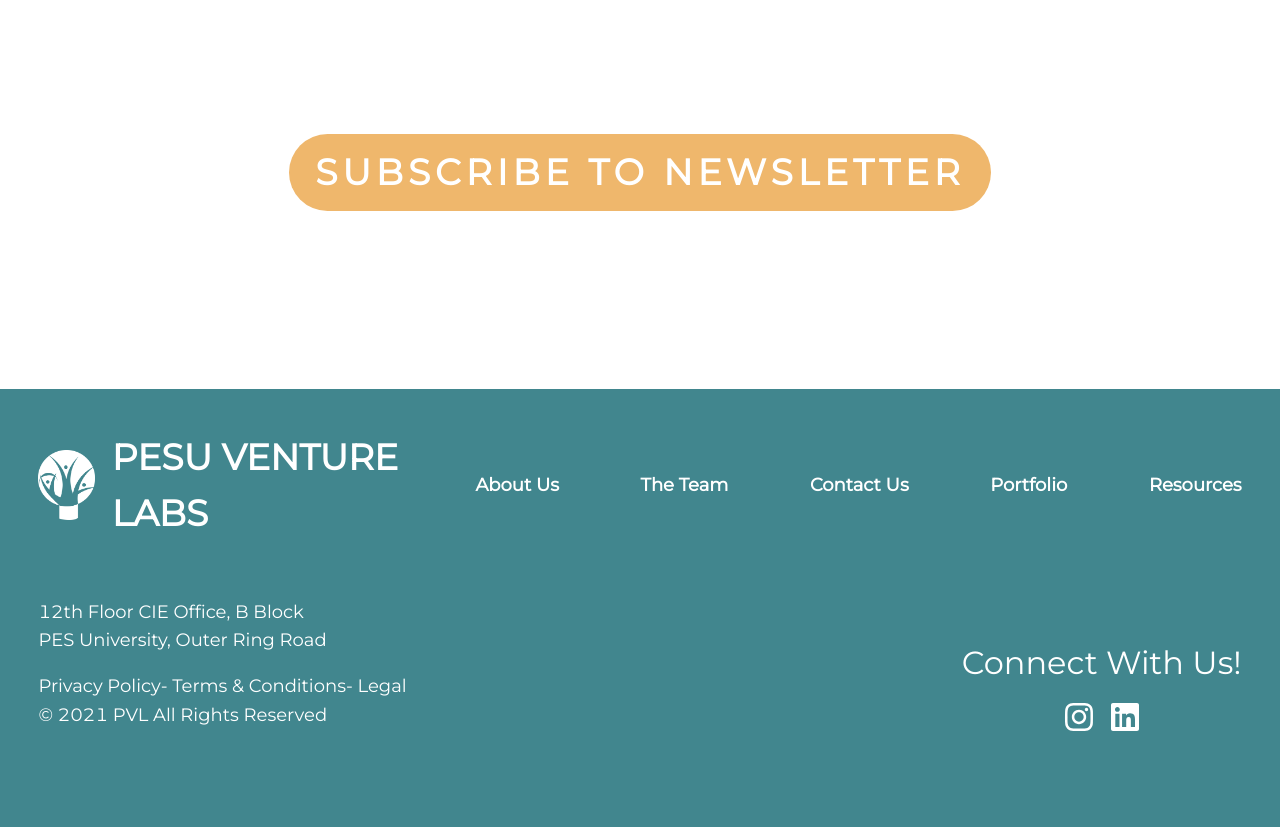
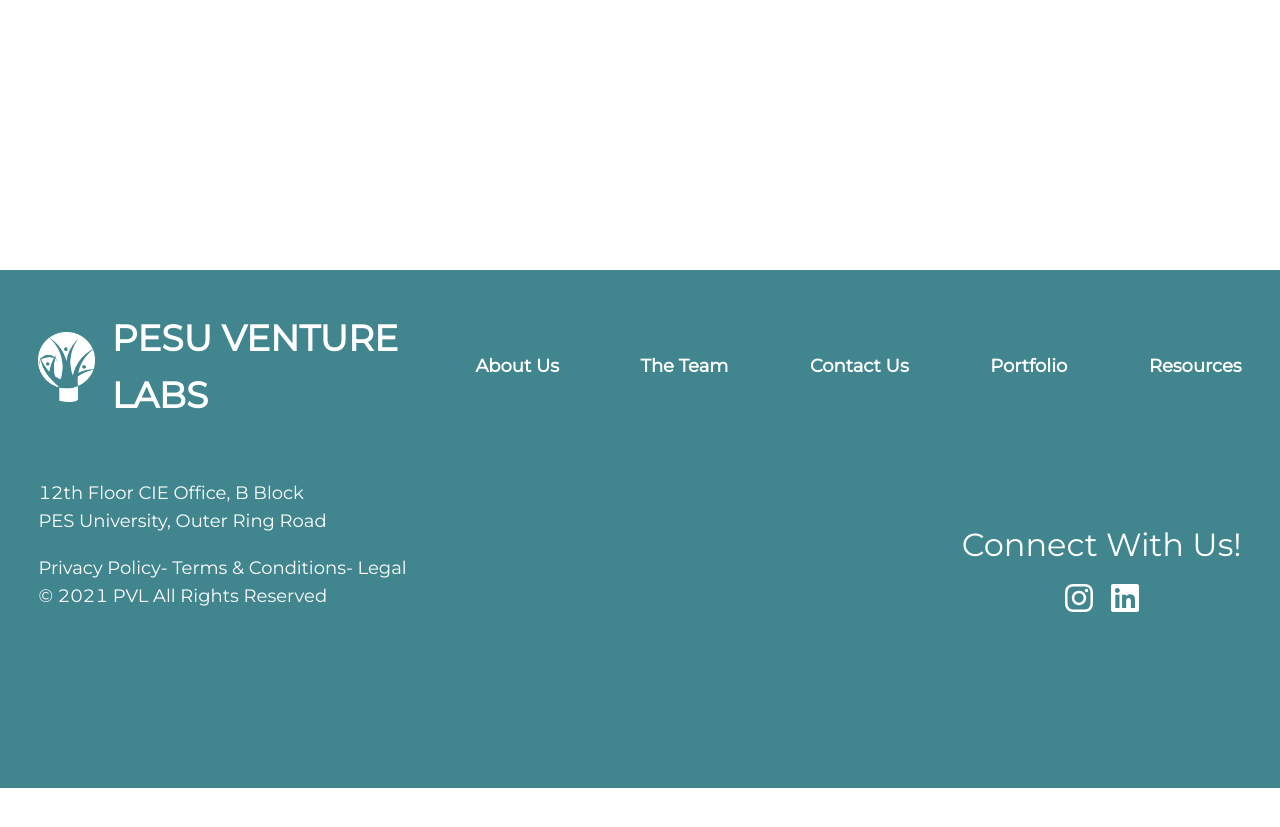
Before and after one commit to pesuventurelab/pvl-frontend, a React (Create React App) app: page /#/ in a window 1280 px wide. Shown: the part 9000-9827 px from the top of the page. After the commit the page ends 9788 px from the top, so only its background shows below. Built offline with nearby package versions, Linux system fonts and the light colour scheme.

Commit message:
enabled cors on apigateway failed

```diff
--- a/src/Pages/HomePage/HomePage.jsx
+++ b/src/Pages/HomePage/HomePage.jsx
@@ -397,7 +397,7 @@
         />
       </div>
 
-      <ScrollAnimation duration="0.9" animateIn="fadeInUp">
+      {/* <ScrollAnimation duration="0.9" animateIn="fadeInUp">
         <button
           onClick={() => toggleEmailContainer(true)}
           id={styles.contact_us_btn}
@@ -405,7 +405,7 @@
         >
           Subscribe to Newsletter
         </button>
-      </ScrollAnimation>
+      </ScrollAnimation> */}
       <div ref={emailCtnrREF} className={styles.email_container}>
         <IoIosArrowDown
           onClick={() => toggleEmailContainer(false)}
```
Also changed, not shown: References.csv.
